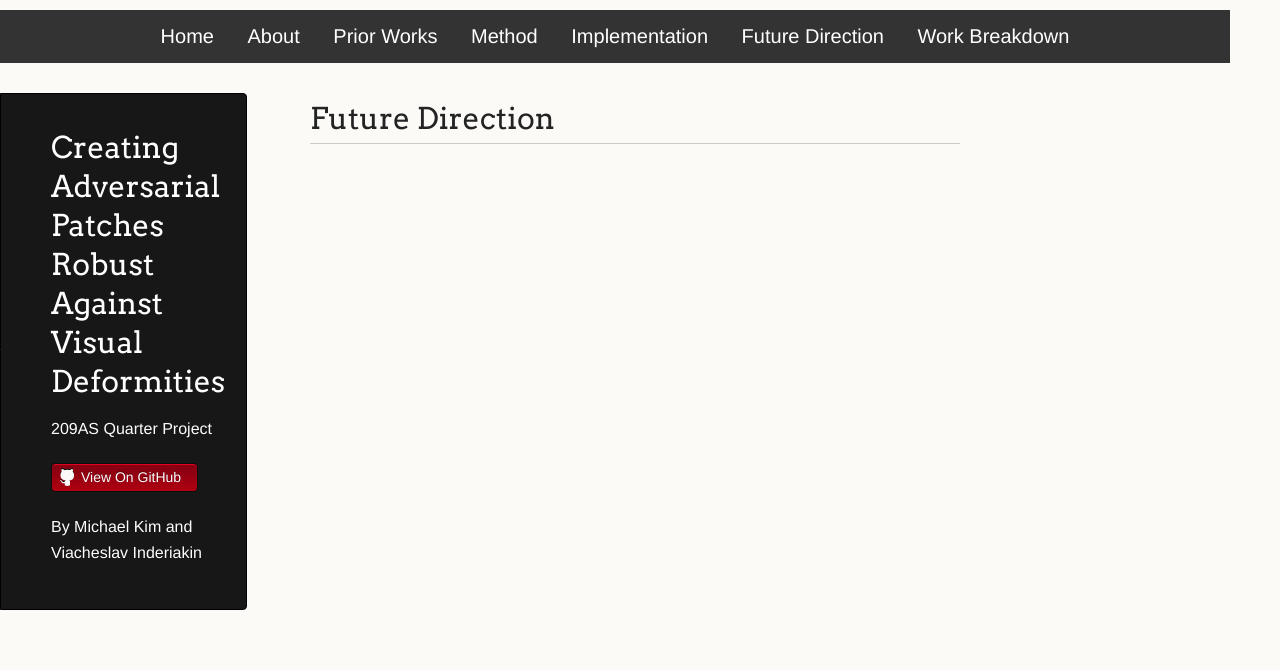
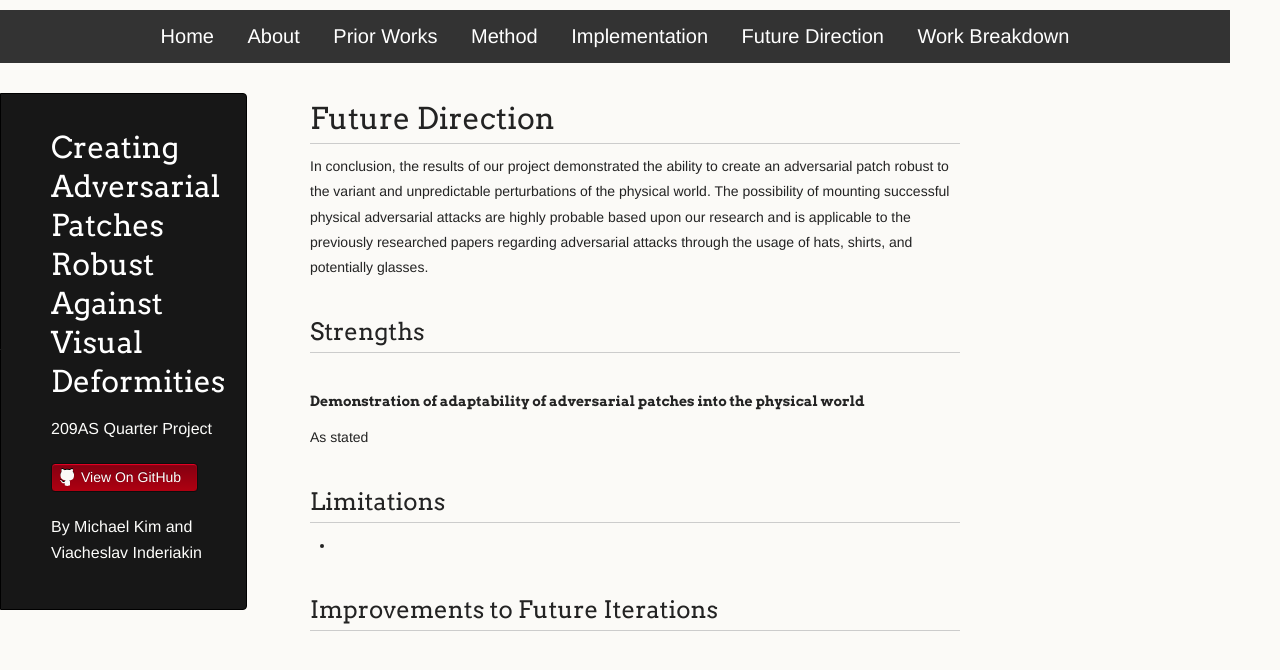
Before and after one commit to SlavaInder/209AS_Adversarial_Patch, a Jekyll site: the page built from docs/future_direction.md, in a window 1280 px wide. Shown: the top 670 px of the page. Built offline with Jekyll 4.4.1, drawn with Linux system fonts in a browser that asks for light colours; our own code applies the rules of GitHub Pages for plain Markdown files.

Commit message:
Update future_direction.md

```diff
--- a/docs/future_direction.md
+++ b/docs/future_direction.md
@@ -3,3 +3,13 @@ layout: default
 ---
 
 # Future Direction
+In conclusion, the results of our project demonstrated the ability to create an adversarial patch robust to the variant and unpredictable perturbations of the physical world. The possibility of mounting successful physical adversarial attacks are highly probable based upon our research and is applicable to the previously researched papers regarding adversarial attacks through the usage of hats, shirts, and potentially glasses.
+
+## Strengths
+#### Demonstration of adaptability of adversarial patches into the physical world
+As stated
+
+## Limitations
+-
+
+## Improvements to Future Iterations
```
